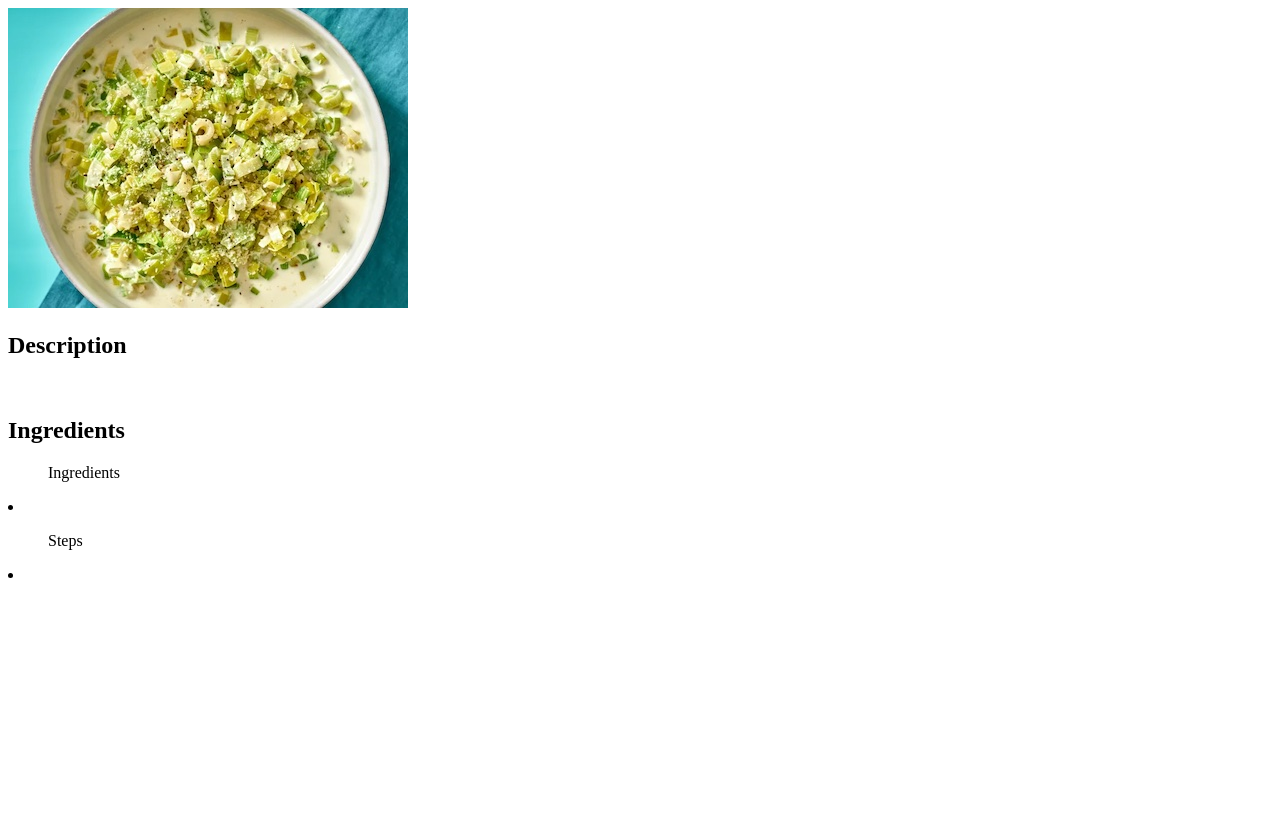
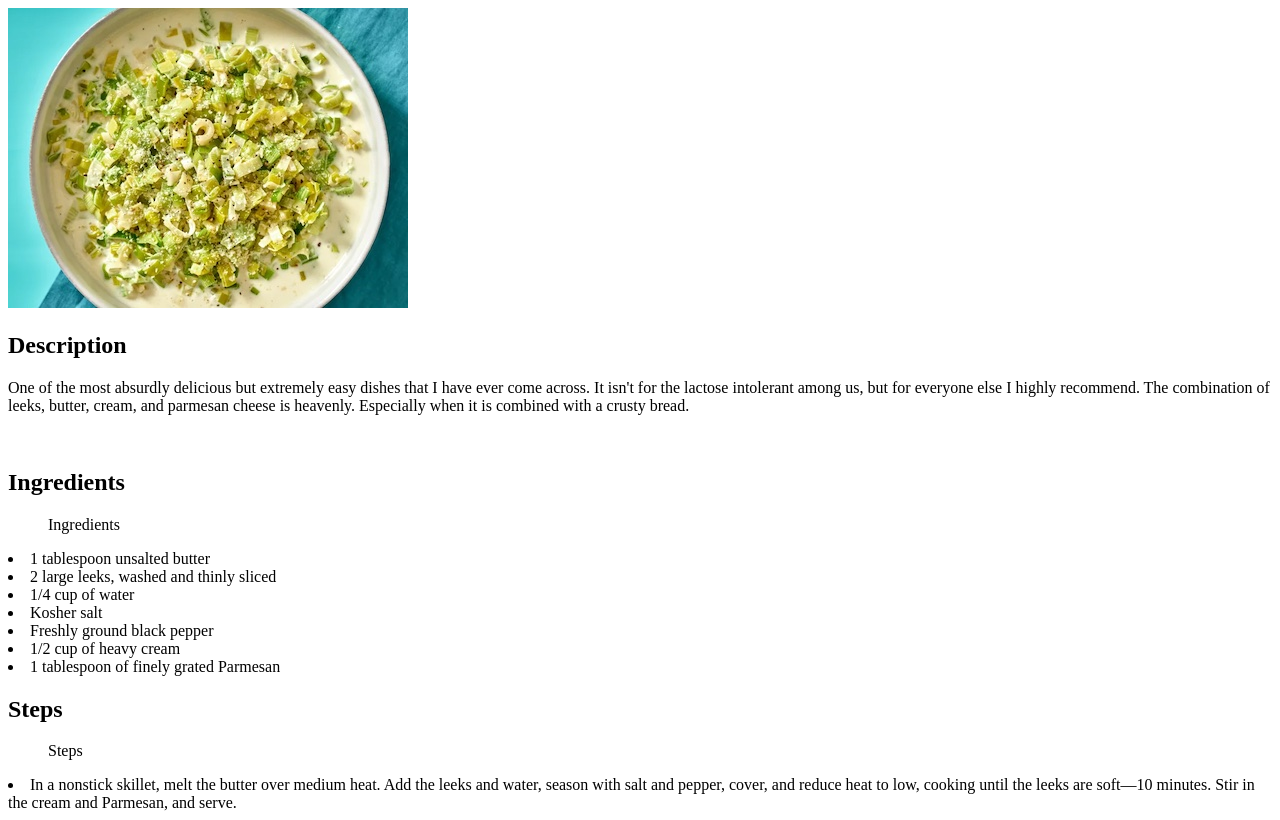
Before and after one commit to WrenLottman/odin-recipes, a plain HTML site: page recipes/creamed-leeks.html in a window 1280 px wide. Drawn offline with Linux system fonts and the light colour scheme.

Commit message:
Add content to leeks page. Add Steps heading to all recpies

```diff
--- a/recipes/creamed-leeks.html
+++ b/recipes/creamed-leeks.html
@@ -8,12 +8,20 @@
     <img src="../img/creamed-leeks.jpg" alt="chopped light and dark green leeks in a creamy sauce with fleks of pepper and cheese on top">
     <br>
     <h2>Description</h2>
-        <p></p>
+        <p>One of the most absurdly delicious but extremely easy dishes that I have ever come across. It isn't for the lactose intolerant among us, but for everyone else I highly recommend.
+            The combination of leeks, butter, cream, and parmesan cheese is heavenly. Especially when it is combined with a crusty bread.</p>
             <br>
     <h2>Ingredients</h2>
     <ul>Ingredients</ul>
-        <li></li>
+        <li>1 tablespoon unsalted butter</li>
+        <li>2 large leeks, washed and thinly sliced</li>
+        <li>1/4 cup of water</li>
+        <li>Kosher salt</li>
+        <li>Freshly ground black pepper</li>
+        <li>1/2 cup of heavy cream</li>
+        <li>1 tablespoon of finely grated Parmesan</li>
+    <h2>Steps</h2>
     <ol>Steps</ol>
-        <li></li>
+        <li>In a nonstick skillet, melt the butter over medium heat. Add the leeks and water, season with salt and pepper, cover, and reduce heat to low, cooking until the leeks are soft—10 minutes. Stir in the cream and Parmesan, and serve.</li>
 </body>
 </html>
```
Also changed, not shown: recipes/pasta-carbonara.html (+1 -0 lines), recipes/spice-tofu.html (+1 -0 lines).
